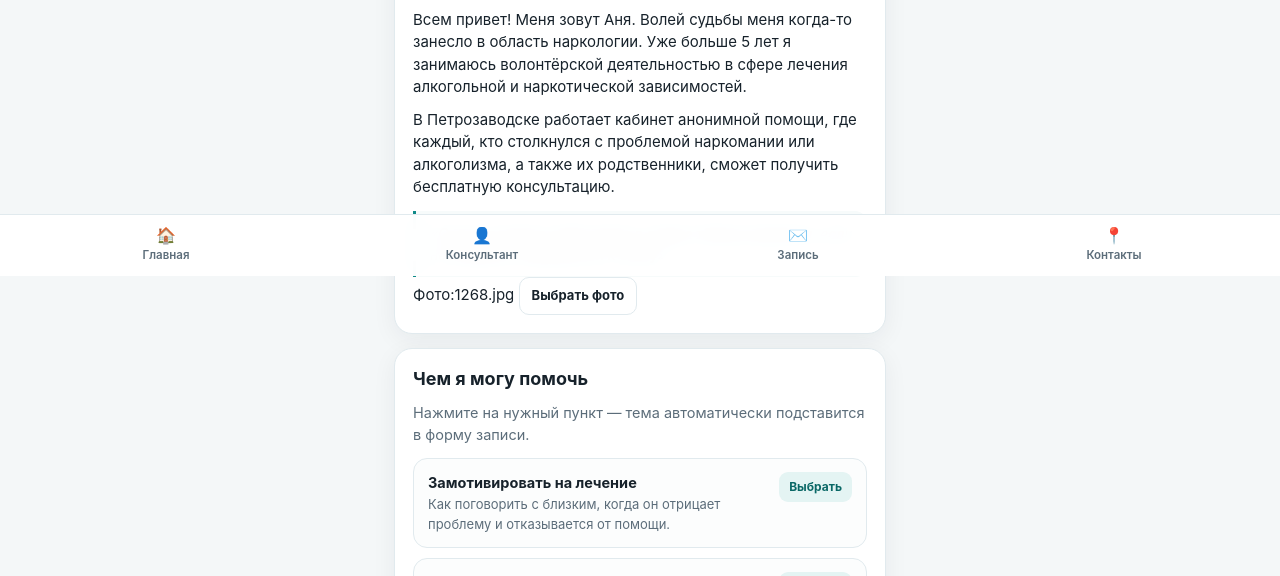
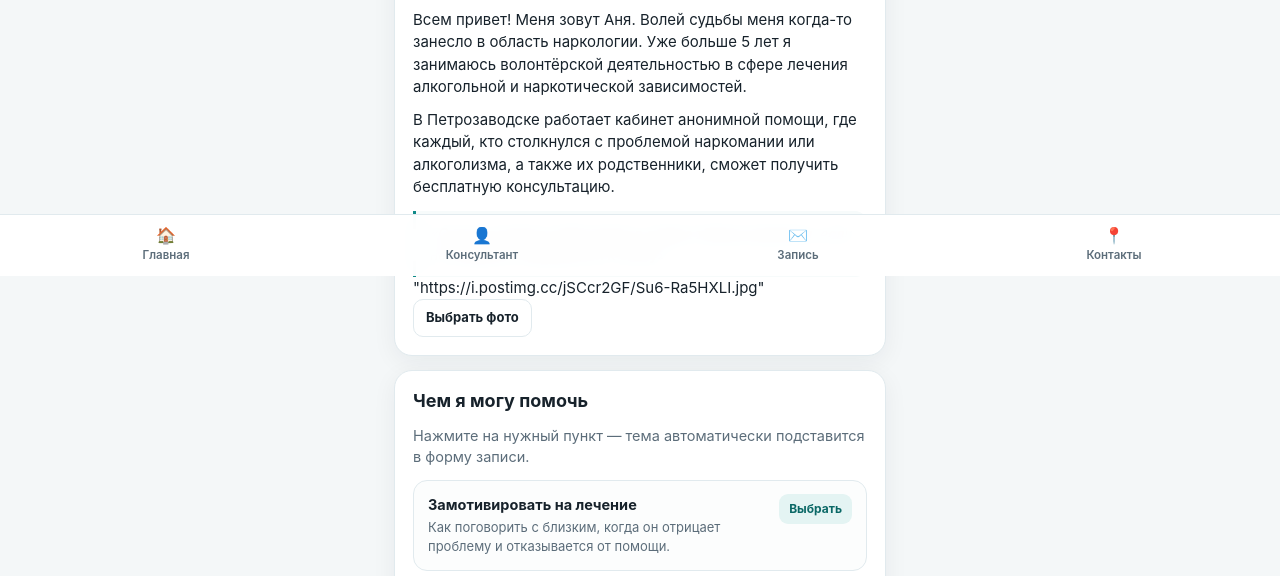
Before and after one commit to repsolptz-stack/Es, a plain HTML site: page index.html in a window 1280 px wide. Shown: the part 524-1100 px from the top of the page. Drawn offline with Linux system fonts and the light colour scheme.

Commit message:
Update index.html

```diff
--- a/index.html
+++ b/index.html
@@ -649,7 +649,7 @@
     </div>
 
     <div class="https://i.postimg.cc/jSCcr2GF/Su6-Ra5HXLI.jpg">
-      <span>Фото:1268.jpg</span>
+      <span>"https://i.postimg.cc/jSCcr2GF/Su6-Ra5HXLI.jpg"</span>
       <label for="photoInput" class="btn btn-outline btn-sm" style="width:auto; margin:0; cursor:pointer;">Выбрать фото</label>
       <input type="file" id="photoInput" accept="image/*" style="display:none;">
     </div>
```
